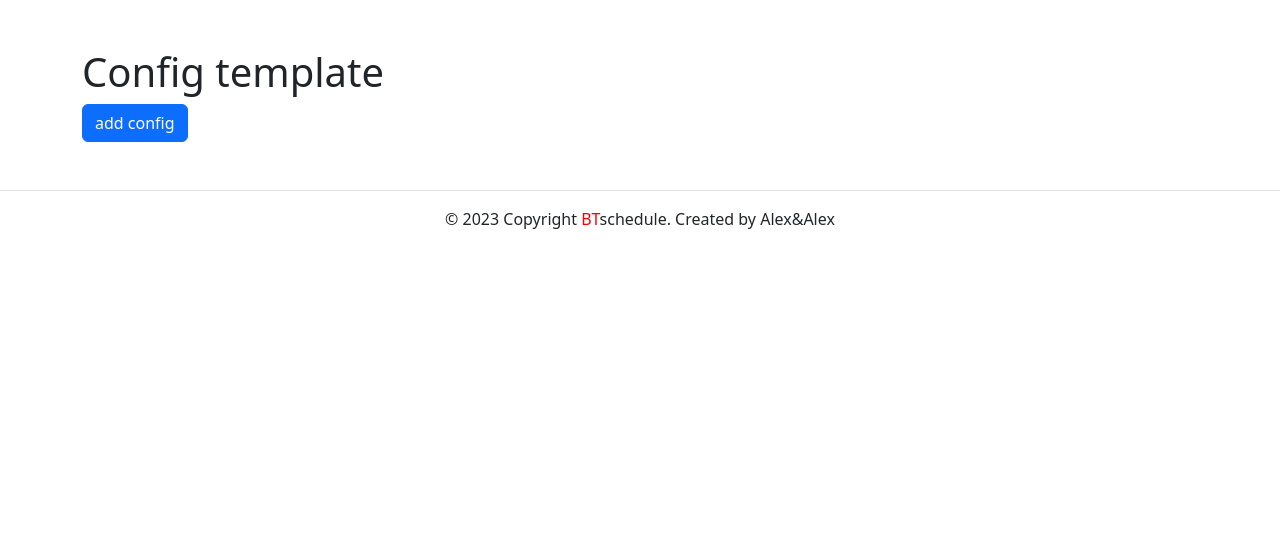
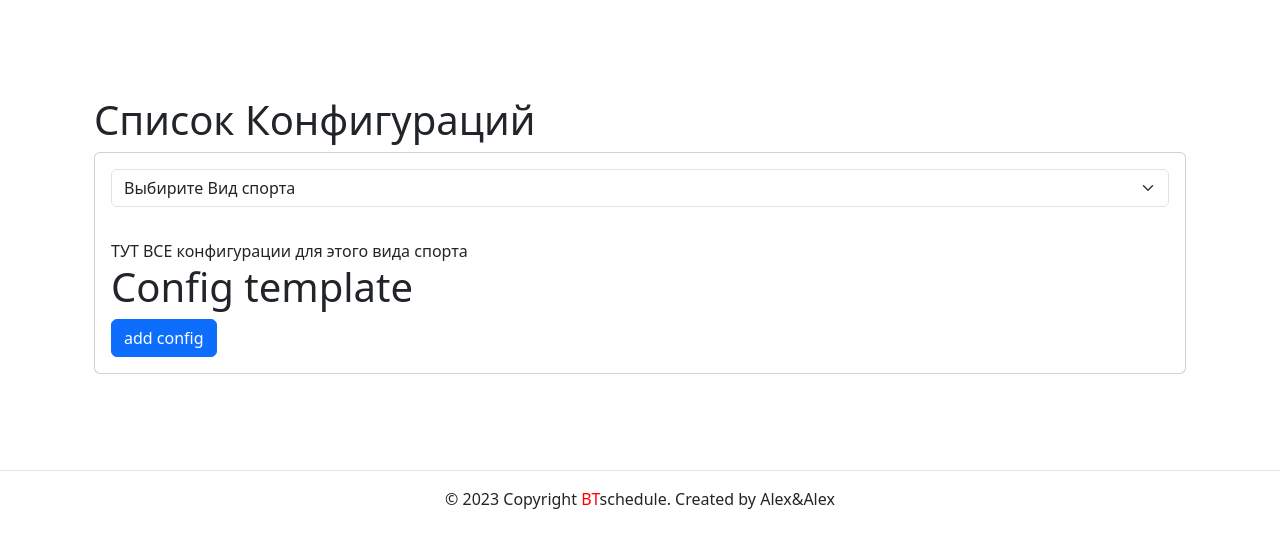
Before and after one commit to Gollum959/Schedule, a Django app: page /config/ in a window 1280 px wide. Shown: the part 56-604 px from the top of the page. Run offline with Django 3.2, Linux system fonts and the light colour scheme; the visitor is signed in with stand-in values (Sample User, id 1); data that the repository does not hold is empty; some libraries are stand-ins or nearby versions.

Commit message:
modified:   schedule/templates/place_broadcast/list_places.html modified:   schedule/templates/pts_config/list_config.html modified:   schedule/templates/pts_requests/request_detail.html modified:   schedule/templates/pts_requests/request_detail2.html

```diff
--- a/schedule/templates/pts_config/list_config.html
+++ b/schedule/templates/pts_config/list_config.html
@@ -1,6 +1,26 @@
 {% extends 'base.html' %}
 {% block content %}
 <div class="container py-5">
+
+  <div class="container py-5">
+    <h1>Список Конфигураций</h1>
+    <div class="card">
+      <div class="card-body">
+        <select class="form-select" aria-label="Default select example">
+          <option selected id="id_city">Выбирите Вид спорта</option>
+          <option value="1">ВИДСПОРТА1 из базы</option>
+          <option value="2">ВИДСПОРТА2 из базы</option>
+          <option value="3">ВИДСПОРТА3 из базы</option>
+        </select>
+      </div>
+      <div class="card-body">
+        ТУТ ВСЕ конфигурации для этого вида спорта
+
+
+
+
+
+
   <h1>Config template</h1>
     {% for config in ptsconstructor_list %}
       <article>
--- a/schedule/templates/pts_requests/request_detail2.html
+++ b/schedule/templates/pts_requests/request_detail2.html
@@ -367,7 +367,7 @@
           </div>
           <div class="col-md-4">
             <label for="{{ form.status.id_for_label }}" class="form-label">Изменить статус заявки</label>
-            <select name="status"id="{{form.status.id_for_label}}" class="form-select">
+            <select name="status" id="{{form.status.id_for_label}}" class="form-select">
               <option selected>Изменить статус Заявки</option>
               {% for field in form.status %}
               {{field}}
```
Also changed, not shown: schedule/templates/place_broadcast/list_places.html (+43 -4 lines), schedule/templates/pts_requests/request_detail.html (+11 -4 lines).
